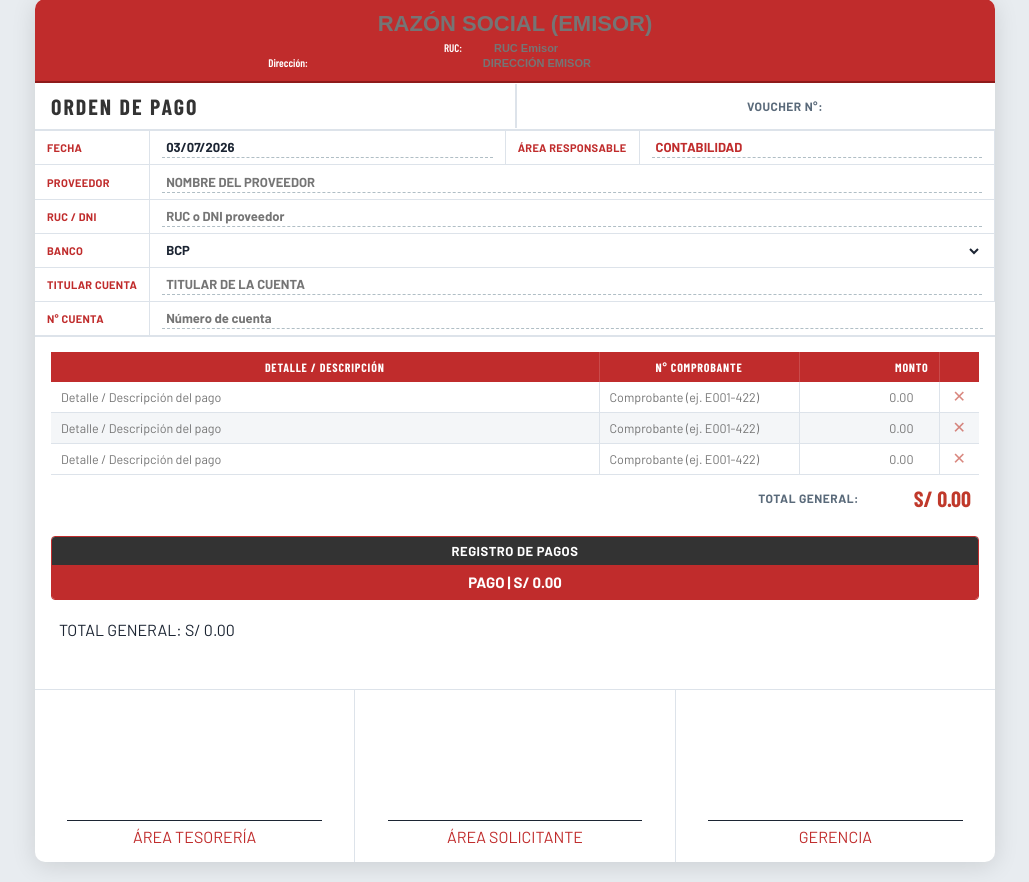
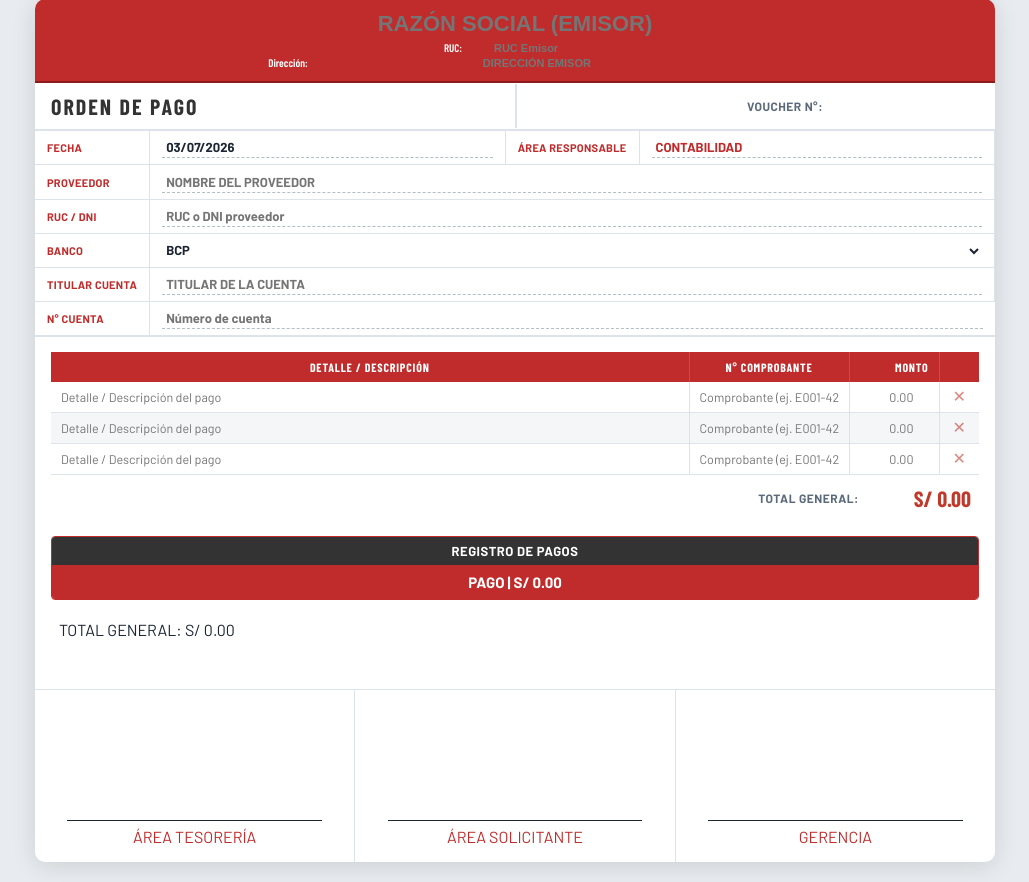
Before and after one commit to medicalsoftwareperu/GestionOrdenesTI, a Flask app: template templates/orden_de_pago.html in a window 1280 px wide. Shown: the part 77-959 px from the top of the page, without its empty margins (125-1154 px from the left). Run offline with Flask 3, Linux system fonts and the light colour scheme; the template is opened without the code that fills it, so the values that code supplies are empty; the visitor is signed in with stand-in values (Sample User, id 1); data comes from the database, SQL or seed files in the repository; some libraries are stand-ins or nearby versions.

Commit message:
Expand width of Detalle / Descripción and reduce width of N° Comprobante and Monto columns in payments table

```diff
--- a/templates/orden_de_pago.html
+++ b/templates/orden_de_pago.html
@@ -207,8 +207,8 @@
       <thead>
         <tr>
           <th>Detalle / Descripción</th>
-          <th style="width:200px">N° Comprobante</th>
-          <th style="width:140px; text-align:right;">Monto</th>
+          <th style="width:160px">N° Comprobante</th>
+          <th style="width:90px; text-align:right;">Monto</th>
           <th style="width:40px" class="no-print"></th>
         </tr>
       </thead>
```
